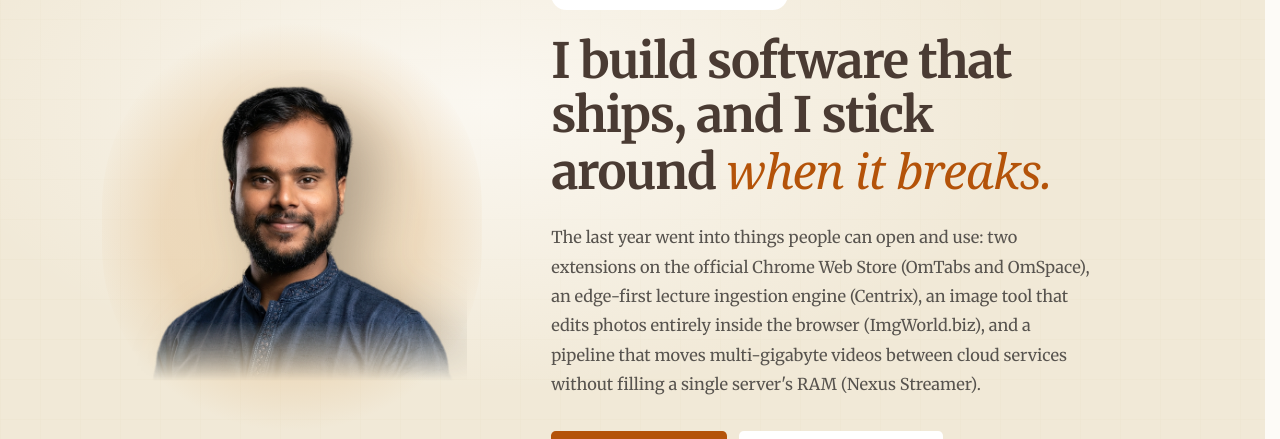
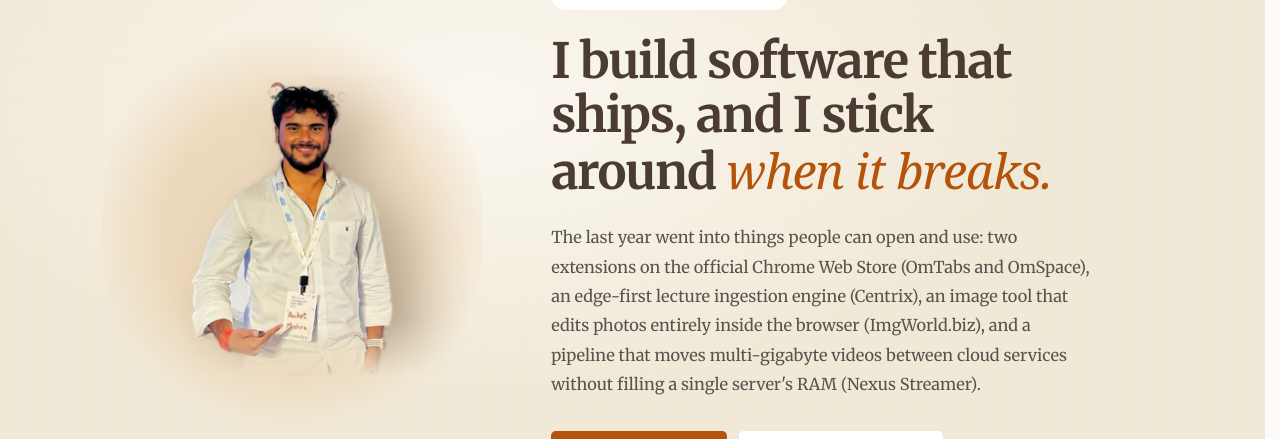
Before and after one commit to Mishra-Aniket/testing, a Next.js app: page /about in a window 1280 px wide. Shown: the part 221-660 px from the top of the page. Built offline with nearby package versions, Linux system fonts and the light colour scheme; no server answers; a web font is replaced by a local one.

Commit message:
feat(about): both photos as ML cutouts crossfading in the side-layout hero with manual switcher dots

```diff
--- a/app/about/AboutClientView.jsx
+++ b/app/about/AboutClientView.jsx
@@ -40,6 +40,11 @@ const TIMELINE = [
   { period: "Sep – Oct 2026", title: "aniket.one", note: "This portfolio rebuilt as a fast static site with live GitHub telemetry.", href: null, hrefLabel: null },
 ];
 
+const PHOTOS = [
+  { src: "/me-cutout.png", label: "Photo 1" },
+  { src: "/me-cutout-2.png", label: "Photo 2" },
+];
+
 const WORK_STEPS = [
   { icon: MessageSquare, step: "01", title: "Discovery Call", body: "30 minutes, free. We both check the fit." },
   { icon: FileText, step: "02", title: "Written Proposal", body: "Fixed scope, timeline and milestone payments — within 48 hours." },
@@ -50,7 +55,13 @@ const WORK_STEPS = [
 /* ---------- Page ---------- */
 export default function AboutClientView() {
   const [searchOpen, setSearchOpen] = useState(false);
+  const [active, setActive] = useState(0);
   const [scrollProgress, setScrollProgress] = useState(0);
+
+  useEffect(() => {
+    const t = setInterval(() => setActive((p) => (p + 1) % PHOTOS.length), 4200);
+    return () => clearInterval(t);
+  }, []);
 
   useEffect(() => {
     const handleScroll = () => {
@@ -120,20 +131,42 @@ export default function AboutClientView() {
                       "radial-gradient(circle, rgba(233,214,182,0.95) 0%, rgba(228,192,144,0.45) 45%, rgba(241,233,215,0) 72%)",
                   }}
                 />
-                <div className="relative mx-auto w-[300px] sm:w-[350px]"
+                <div
+                  className="relative mx-auto w-[300px] sm:w-[350px]"
                   style={{
                     maskImage: "linear-gradient(to bottom, black 80%, transparent 99%)",
                     WebkitMaskImage: "linear-gradient(to bottom, black 80%, transparent 99%)",
                   }}
                 >
-                  {/* eslint-disable-next-line @next/next/no-img-element */}
-                  <img
-                    src="/me-cutout.png"
-                    alt="Aniket Mishra"
-                    className="w-full h-auto block"
-                    style={{ filter: "drop-shadow(26px 22px 26px rgba(74,59,51,0.35))" }}
-                    draggable={false}
-                  />
+                  <div className="relative w-full" style={{ aspectRatio: "760 / 680" }}>
+                    {PHOTOS.map((p, i) => (
+                      <motion.img
+                        key={p.src}
+                        /* eslint-disable-next-line @next/next/no-img-element */
+                        src={p.src}
+                        alt="Aniket Mishra"
+                        initial={false}
+                        animate={{ opacity: active === i ? 1 : 0, scale: active === i ? 1 : 1.03 }}
+                        transition={{ duration: 1, ease: [0.16, 1, 0.3, 1] }}
+                        className="absolute inset-0 w-full h-full object-contain object-bottom"
+                        style={{ filter: "drop-shadow(26px 22px 26px rgba(74,59,51,0.35))" }}
+                        draggable={false}
+                      />
+                    ))}
+                  </div>
+                  <div className="relative flex justify-center gap-2 -mt-4">
+                    {PHOTOS.map((_, i) => (
+                      <button
+                        key={i}
+                        type="button"
+                        aria-label={`Photo ${i + 1}`}
+                        onClick={() => setActive(i)}
+                        className={`h-1.5 rounded-full cursor-pointer transition-all ${
+                          active === i ? "bg-[#B45309] w-5" : "w-1.5 bg-[#C9BCA0] hover:bg-[#B45309]/60"
+                        }`}
+                      />
+                    ))}
+                  </div>
                 </div>
               </motion.div>
 
```
Also changed, not shown: public/me-cutout-2.png (added).
